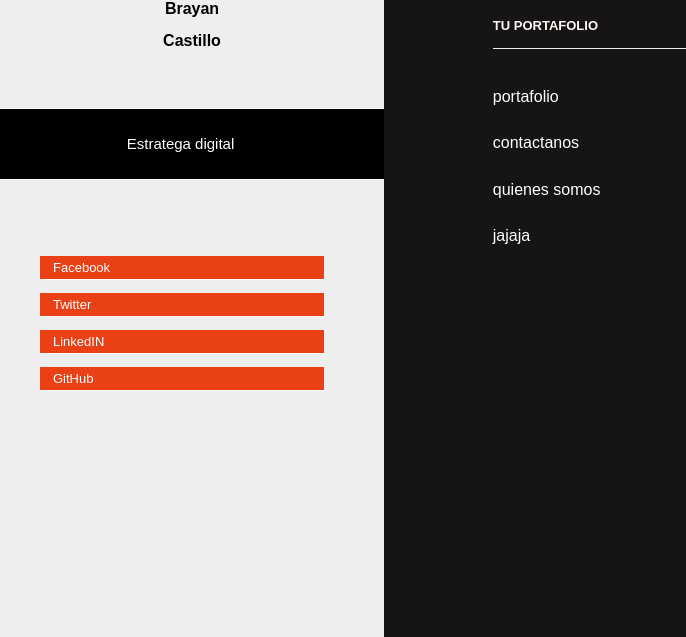
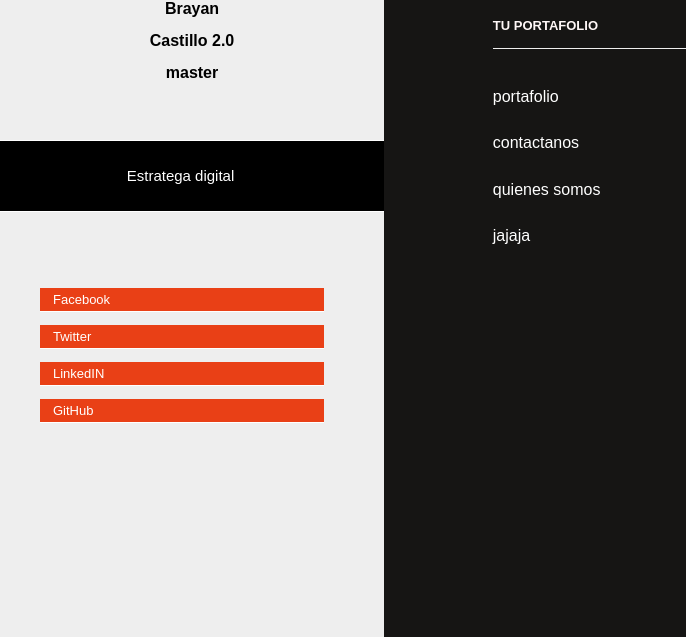
Before and after one commit to brayancas7/painagit, a plain HTML site: page index.html in a window 1280 px wide. Shown: the part 163-800 px from the top of the page, without its empty margins (0-686 px from the left). Drawn offline with Linux system fonts and the light colour scheme.

Commit message:
version 2.0 master

```diff
--- a/index.html
+++ b/index.html
@@ -36,7 +36,7 @@
         <img src="images/1.jpg">
 
         <h1 class="sidebar_information_title">
-          Brayan Castillo
+          Brayan Castillo 2.0 master
         </h1>
       </div>
       <div class="comunidad-autoria">
```
